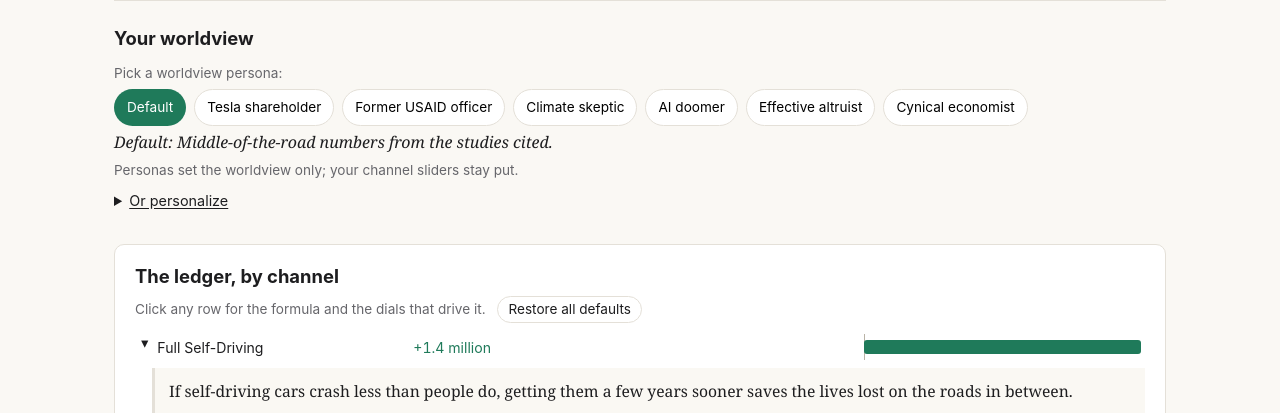
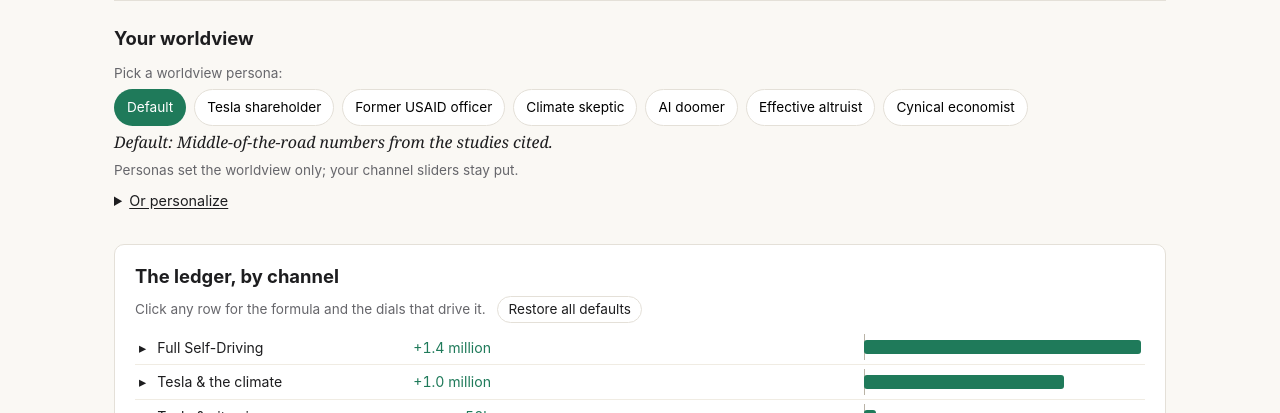
Before and after one commit to peterJslade/elon-body-count, a plain HTML site: page index.html in a window 1280 px wide. Shown: the part 381-794 px from the top of the page. Drawn offline with Linux system fonts and the light colour scheme.

Commit message:
Start with all ledger rows collapsed
Co-Authored-By: Claude Opus 5.5 <noreply@anthropic.com>

```diff
--- a/index.html
+++ b/index.html
@@ -515,7 +515,7 @@ const DEPS = {
   usaid: ["blame", "discount"], doge: ["blame", "discount"], ira: ["climate", "chl", "discount"], memphis: ["discount"],
   covid: ["discount"], ukraine: [], ai: ["aiGood", "aiRisk", "aiOffset", "discount"], mars: ["evac", "discount"],
 };
-const openRows = new Set(["fsd"]);      // FSD open on arrival, to show rows expand
+const openRows = new Set();
 
 // ---------- formulas, in words (current values in brackets) ----------
 const sev = W => `Climate severity (×${W.climate.toFixed(1)})`;
```
